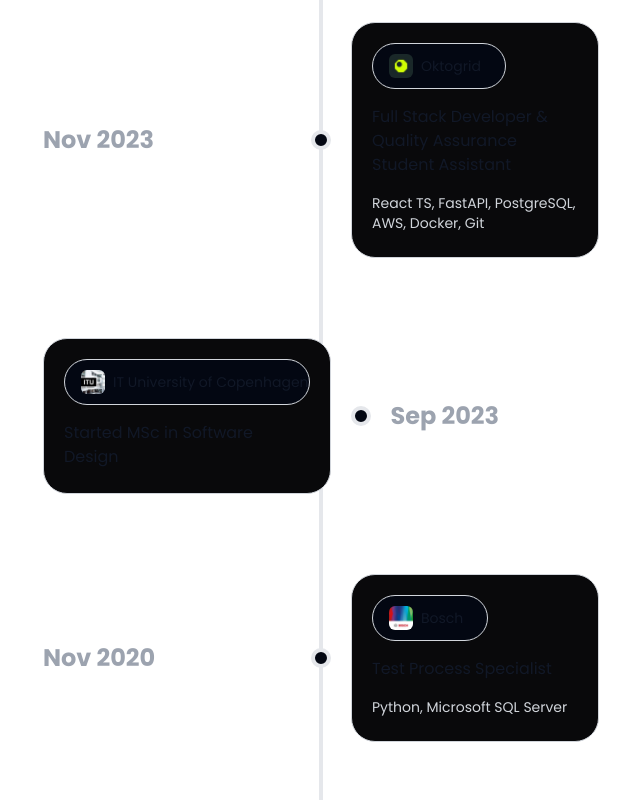
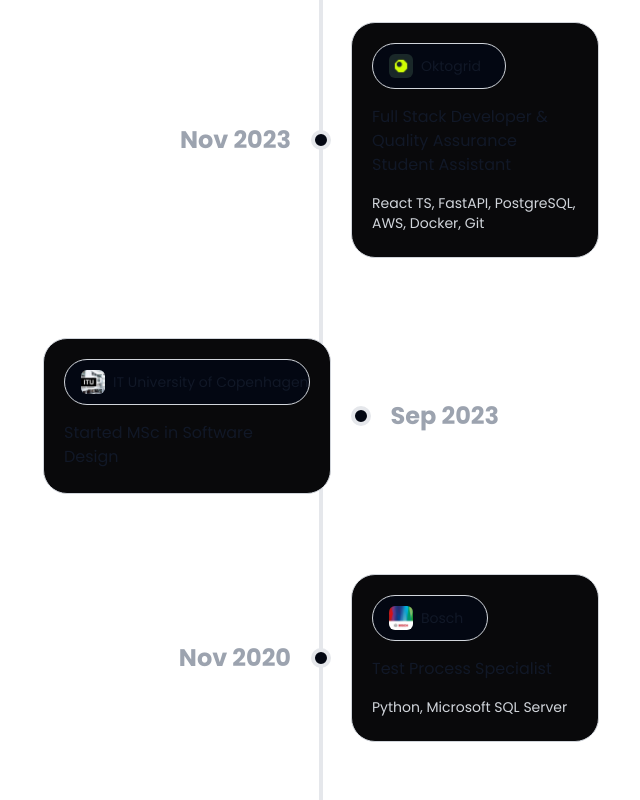
Before and after one commit to benceluzsinszky/portfolio, a React (Vite) app: page / in a window 1280 px wide. Shown: the part 1280-2080 px from the top of the page, without its empty margins (319-959 px from the left). Built offline with nearby package versions, Linux system fonts and the light colour scheme; no server answers.

Commit message:
fix left right alignment

```diff
--- a/src/components/journey/JourneyItem.tsx
+++ b/src/components/journey/JourneyItem.tsx
@@ -37,9 +37,8 @@ export default function JourneyItem({
   const viewDate = () => {
     return (
       <h3
-        className={`ml-3 md:ml-0 text-${
-          swapped ? "right" : "left"
-        } text-gray-400`}
+        className="ml-3 md:ml-0 text-gray-400"
+        style={{ textAlign: swapped ? "right" : "left" }}
       >
         {date}
       </h3>
```
